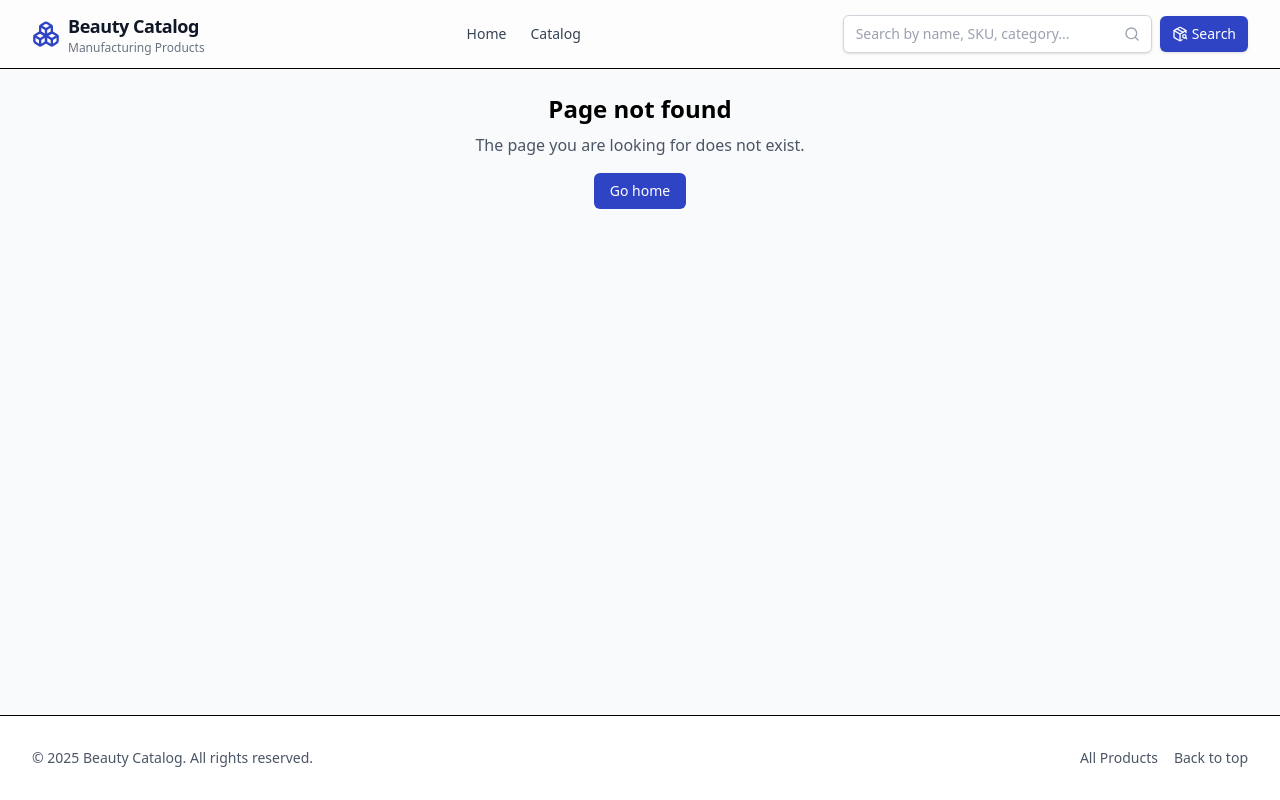
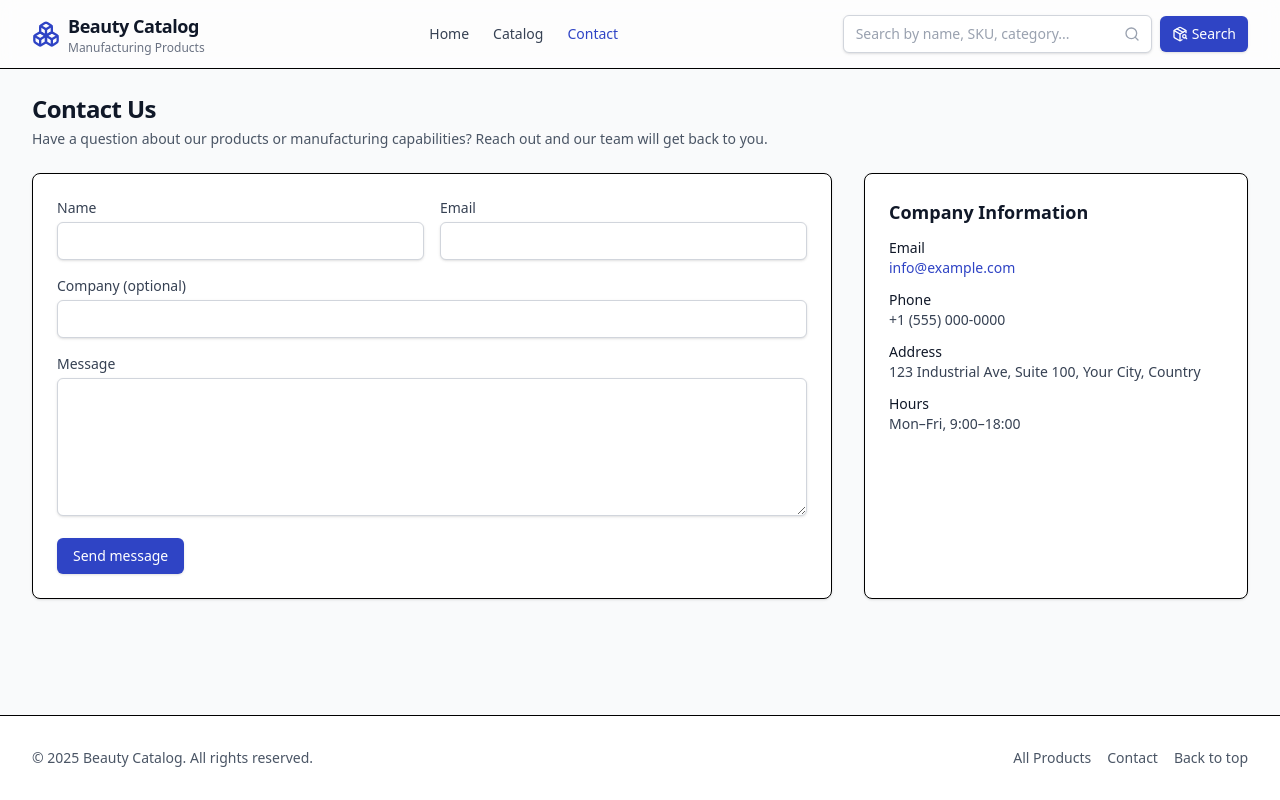
Before and after one commit to muhammadhassan1214/mani_catalog_web, a React (Vite) app: page /contact in a window 1280 px wide. Built offline with nearby package versions, Linux system fonts and the light colour scheme.

Commit message:
removed price, status, and added contact page

```diff
--- a/src/App.tsx
+++ b/src/App.tsx
@@ -28,6 +28,7 @@ function Header() {
         <nav aria-label="Main" className="hidden sm:flex items-center gap-6">
           <NavLink to="/" className={({isActive}) => `text-sm font-medium ${isActive ? 'text-brand-700' : 'text-gray-700 hover:text-gray-900'}`}>Home</NavLink>
           <NavLink to="/catalog" className={({isActive}) => `text-sm font-medium ${isActive ? 'text-brand-700' : 'text-gray-700 hover:text-gray-900'}`}>Catalog</NavLink>
+          <NavLink to="/contact" className={({isActive}) => `text-sm font-medium ${isActive ? 'text-brand-700' : 'text-gray-700 hover:text-gray-900'}`}>Contact</NavLink>
         </nav>
         <form onSubmit={onSubmit} role="search" className="hidden md:flex items-center gap-2 w-1/3" aria-label="Site-wide search">
           <label htmlFor="q" className="sr-only">Search products</label>
@@ -52,6 +53,7 @@ function Footer() {
         <p>© {new Date().getFullYear()} Beauty Catalog. All rights reserved.</p>
         <nav className="flex items-center gap-4" aria-label="Footer">
           <Link className="hover:text-gray-900" to="/catalog">All Products</Link>
+          <Link className="hover:text-gray-900" to="/contact">Contact</Link>
           <a className="hover:text-gray-900" href="#top">Back to top</a>
         </nav>
       </div>
--- a/src/components/Filters.tsx
+++ b/src/components/Filters.tsx
@@ -1,13 +1,9 @@
 import { useSearchParams } from 'react-router-dom'
 import { CATEGORIES } from '../data/products'
-import type { Status } from '../types'
-
-const STATUSES: (Status | 'ALL')[] = ['ALL', 'In Stock', 'New', 'Updated', 'Discontinued']
 
 export default function Filters() {
   const [params, setParams] = useSearchParams()
   const category = params.get('category') || 'ALL'
-  const status = params.get('status') || 'ALL'
 
   const setParam = (key: string, value: string) => {
     const sp = new URLSearchParams(params)
@@ -27,14 +23,6 @@ export default function Filters() {
           ))}
         </select>
       </label>
-      <label className="text-sm text-gray-700 inline-flex items-center gap-2">
-        Status
-        <select value={status} onChange={(e) => setParam('status', e.target.value)} className="rounded-md border border-gray-300 bg-white px-2 py-1 text-sm shadow-sm focus:ring-2 focus:ring-brand-500 focus:border-brand-500">
-          {STATUSES.map((s) => (
-            <option key={s} value={s}>{s}</option>
-          ))}
-        </select>
-      </label>
     </div>
   )
 }
--- a/src/components/ProductCard.tsx
+++ b/src/components/ProductCard.tsx
@@ -1,5 +1,4 @@
 import { Link } from 'react-router-dom'
-import StatusBadge from './StatusBadge'
 import type { Product } from '../types'
 
 export default function ProductCard({ product }: { product: Product }) {
@@ -17,13 +16,9 @@ export default function ProductCard({ product }: { product: Product }) {
         <div className="p-4">
           <div className="flex items-start justify-between gap-3">
             <h3 className="text-sm font-semibold text-gray-900 line-clamp-2">{product.name}</h3>
-            <StatusBadge status={product.status} />
           </div>
           <p className="mt-1 text-xs text-gray-500">SKU: {product.sku}</p>
           <p className="mt-1 text-xs text-gray-500">{product.category}</p>
-          {product.price != null && (
-            <p className="mt-2 text-sm font-medium text-gray-900">${product.price.toFixed(2)}</p>
-          )}
           {product.shortDescription && (
             <p className="mt-2 text-sm text-gray-600 line-clamp-2">{product.shortDescription}</p>
           )}
--- a/src/components/ProductListItem.tsx
+++ b/src/components/ProductListItem.tsx
@@ -1,5 +1,4 @@
 import { Link } from 'react-router-dom'
-import StatusBadge from './StatusBadge'
 import type { Product } from '../types'
 
 export default function ProductListItem({ product }: { product: Product }) {
@@ -18,12 +17,10 @@ export default function ProductListItem({ product }: { product: Product }) {
           <h3 className="text-base font-semibold text-gray-900 truncate">
             <Link to={`/product/${product.id}`} className="hover:underline">{product.name}</Link>
           </h3>
-          <StatusBadge status={product.status} />
         </div>
         <div className="mt-1 text-xs text-gray-500 flex flex-wrap gap-3">
           <span>SKU: {product.sku}</span>
           <span>Category: {product.category}</span>
-          {product.price != null && <span>Price: ${product.price.toFixed(2)}</span>}
         </div>
         {product.shortDescription && (
           <p className="mt-2 text-sm text-gray-600 line-clamp-2">{product.shortDescription}</p>
--- a/src/components/SortSelect.tsx
+++ b/src/components/SortSelect.tsx
@@ -5,8 +5,6 @@ const options = [
   { value: 'ALPHA_DESC', label: 'Alphabetical (Z–A)' },
   { value: 'DATE_NEW', label: 'Date (Newest)' },
   { value: 'DATE_OLD', label: 'Date (Oldest)' },
-  { value: 'PRICE_ASC', label: 'Price (Low to High)' },
-  { value: 'PRICE_DESC', label: 'Price (High to Low)' },
 ]
 
 export default function SortSelect() {
--- a/src/main.tsx
+++ b/src/main.tsx
@@ -7,6 +7,7 @@ import CatalogPage from './pages/CatalogPage'
 import HomePage from './pages/HomePage'
 import ProductDetailPage from './pages/ProductDetailPage'
 import NotFoundPage from './pages/NotFoundPage'
+import ContactPage from './pages/ContactPage'
 
 const router = createBrowserRouter([
   {
@@ -16,6 +17,7 @@ const router = createBrowserRouter([
       { index: true, element: <HomePage /> },
       { path: 'catalog', element: <CatalogPage /> },
       { path: 'product/:id', element: <ProductDetailPage /> },
+      { path: 'contact', element: <ContactPage /> },
       { path: '*', element: <NotFoundPage /> },
     ],
   },
--- a/src/pages/CatalogPage.tsx
+++ b/src/pages/CatalogPage.tsx
@@ -14,7 +14,6 @@ import PerPageSelect from '../components/PerPageSelect'
 function sortProducts(items: Product[], sort: string) {
   const byDate = (p: Product) => new Date(p.createdAt).getTime()
   const byName = (p: Product) => p.name.toLowerCase()
-  const byPrice = (p: Product) => p.price ?? 0
   switch (sort) {
     case 'ALPHA_DESC':
       return [...items].sort((a, b) => byName(b).localeCompare(byName(a)))
@@ -22,10 +21,6 @@ function sortProducts(items: Product[], sort: string) {
       return [...items].sort((a, b) => byDate(b) - byDate(a))
     case 'DATE_OLD':
       return [...items].sort((a, b) => byDate(a) - byDate(b))
-    case 'PRICE_ASC':
-      return [...items].sort((a, b) => byPrice(a) - byPrice(b))
-    case 'PRICE_DESC':
-      return [...items].sort((a, b) => byPrice(b) - byPrice(a))
     case 'ALPHA_ASC':
     default:
       return [...items].sort((a, b) => byName(a).localeCompare(byName(b)))
@@ -36,7 +31,6 @@ export default function CatalogPage() {
   const [params] = useSearchParams()
   const q = params.get('q') || ''
   const category = params.get('category')
-  const status = params.get('status')
   const sort = params.get('sort') || 'ALPHA_ASC'
   const view = (params.get('view') as 'grid' | 'list') || 'grid'
   const page = Number(params.get('page') || '1')
@@ -46,10 +40,9 @@ export default function CatalogPage() {
     let items = PRODUCTS
     if (q) items = searchProducts(items, q)
     if (category && category !== 'ALL') items = items.filter((p) => p.category === category)
-    if (status && status !== 'ALL') items = items.filter((p) => p.status === status)
     items = sortProducts(items, sort)
     return items
-  }, [q, category, status, sort])
+  }, [q, category, sort])
 
   const total = filtered.length
   const start = (page - 1) * perPage
--- /dev/null
+++ b/src/pages/ContactPage.tsx
@@ -0,0 +1,77 @@
+import { useState } from 'react'
+
+export default function ContactPage() {
+  const [submitted, setSubmitted] = useState(false)
+
+  function onSubmit(e: React.FormEvent<HTMLFormElement>) {
+    e.preventDefault()
+    // Placeholder submit — wire to backend or email service later
+    setSubmitted(true)
+  }
+
+  return (
+    <div>
+      <h1 className="text-2xl font-bold tracking-tight text-gray-900">Contact Us</h1>
+      <p className="mt-1 text-sm text-gray-600">Have a question about our products or manufacturing capabilities? Reach out and our team will get back to you.</p>
+
+      <div className="mt-6 grid grid-cols-1 lg:grid-cols-3 gap-8">
+        <section className="lg:col-span-2">
+          {submitted ? (
+            <div role="status" className="rounded-lg border bg-white p-6">
+              <h2 className="text-lg font-semibold text-gray-900">Thanks for contacting us</h2>
+              <p className="mt-2 text-sm text-gray-700">We received your message and will get back to you shortly.</p>
+            </div>
+          ) : (
+            <form onSubmit={onSubmit} noValidate className="rounded-lg border bg-white p-6 shadow-sm">
+              <div className="grid grid-cols-1 sm:grid-cols-2 gap-4">
+                <div>
+                  <label htmlFor="name" className="block text-sm font-medium text-gray-700">Name</label>
+                  <input id="name" name="name" type="text" required className="mt-1 w-full rounded-md border border-gray-300 bg-white px-3 py-2 text-sm shadow-sm focus:ring-2 focus:ring-brand-500 focus:border-brand-500" />
+                </div>
+                <div>
+                  <label htmlFor="email" className="block text-sm font-medium text-gray-700">Email</label>
+                  <input id="email" name="email" type="email" required className="mt-1 w-full rounded-md border border-gray-300 bg-white px-3 py-2 text-sm shadow-sm focus:ring-2 focus:ring-brand-500 focus:border-brand-500" />
+                </div>
+                <div className="sm:col-span-2">
+                  <label htmlFor="company" className="block text-sm font-medium text-gray-700">Company (optional)</label>
+                  <input id="company" name="company" type="text" className="mt-1 w-full rounded-md border border-gray-300 bg-white px-3 py-2 text-sm shadow-sm focus:ring-2 focus:ring-brand-500 focus:border-brand-500" />
+                </div>
+                <div className="sm:col-span-2">
+                  <label htmlFor="message" className="block text-sm font-medium text-gray-700">Message</label>
+                  <textarea id="message" name="message" required rows={6} className="mt-1 w-full rounded-md border border-gray-300 bg-white px-3 py-2 text-sm shadow-sm focus:ring-2 focus:ring-brand-500 focus:border-brand-500" />
+                </div>
+              </div>
+              <div className="mt-4">
+                <button type="submit" className="inline-flex items-center rounded-md bg-brand-700 px-4 py-2 text-sm font-medium text-white shadow hover:bg-brand-800 focus-visible:outline-none focus-visible:ring-2 focus-visible:ring-brand-500">
+                  Send message
+                </button>
+              </div>
+            </form>
+          )}
+        </section>
+
+        <aside className="rounded-lg border bg-white p-6 shadow-sm">
+          <h2 className="text-lg font-semibold text-gray-900">Company Information</h2>
+          <dl className="mt-3 space-y-3 text-sm text-gray-700">
+            <div>
+              <dt className="font-medium text-gray-900">Email</dt>
+              <dd><a href="mailto:info@example.com" className="text-brand-700 hover:text-brand-800">info@example.com</a></dd>
+            </div>
+            <div>
+              <dt className="font-medium text-gray-900">Phone</dt>
+              <dd>+1 (555) 000-0000</dd>
+            </div>
+            <div>
+              <dt className="font-medium text-gray-900">Address</dt>
+              <dd>123 Industrial Ave, Suite 100, Your City, Country</dd>
+            </div>
+            <div>
+              <dt className="font-medium text-gray-900">Hours</dt>
+              <dd>Mon–Fri, 9:00–18:00</dd>
+            </div>
+          </dl>
+        </aside>
+      </div>
+    </div>
+  )
+}
--- a/src/pages/ProductDetailPage.tsx
+++ b/src/pages/ProductDetailPage.tsx
@@ -2,7 +2,6 @@ import { Link, useParams } from 'react-router-dom'
 import { PRODUCTS } from '../data/products'
 import ProductGallery from '../components/ProductGallery'
 import SpecsTable from '../components/SpecsTable'
-import StatusBadge from '../components/StatusBadge'
 
 export default function ProductDetailPage() {
   const { id } = useParams()
@@ -35,10 +34,8 @@ export default function ProductDetailPage() {
         <div>
           <div className="flex items-start justify-between gap-3">
             <h1 className="text-2xl font-bold tracking-tight text-gray-900">{product.name}</h1>
-            <StatusBadge status={product.status} />
           </div>
           <p className="mt-1 text-sm text-gray-600">SKU: {product.sku}</p>
-          {product.price != null && <p className="mt-1 text-sm text-gray-900 font-medium">${product.price.toFixed(2)}</p>}
           {product.shortDescription && <p className="mt-3 text-gray-700">{product.shortDescription}</p>}
 
           {/* Variants */}
```
